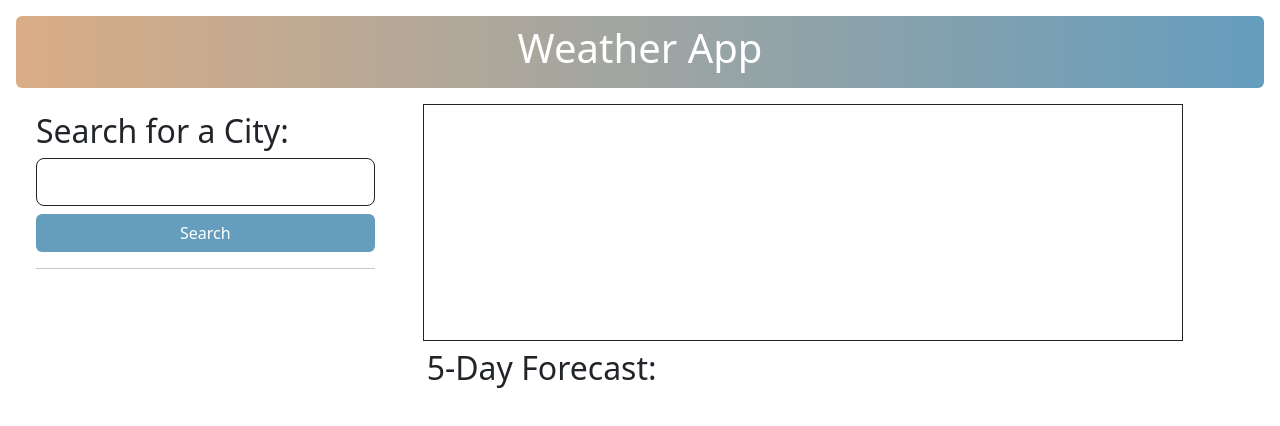
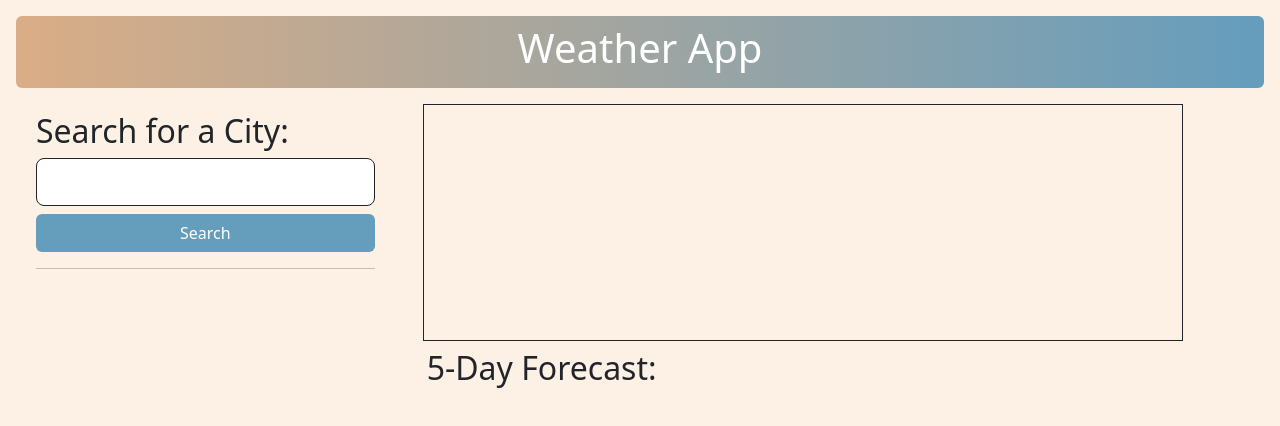
Before and after one commit to jasonmattheww/weather-app, a plain HTML site: page index.html in a window 1280 px wide. Drawn offline with nearby package versions, Linux system fonts and the light colour scheme.

Commit message:
changed bg colort

```diff
--- a/assets/css/style.css
+++ b/assets/css/style.css
@@ -1,6 +1,10 @@
 header {
   background: linear-gradient(.25turn, #DAAD86, 50%, #659DBD);
   color: #ffffff;
+}
+
+body {
+  background-color: #fdf0e5;
 }
 
 .searchbtn-color {
```
